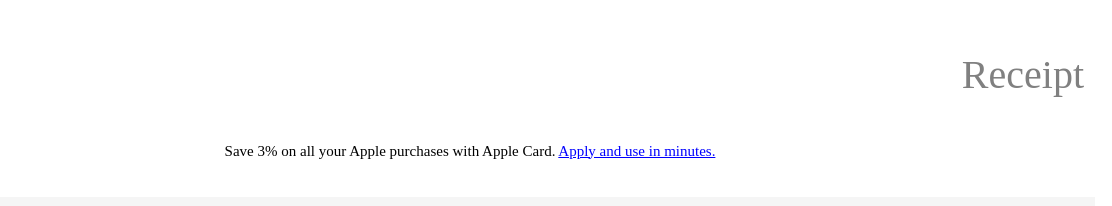
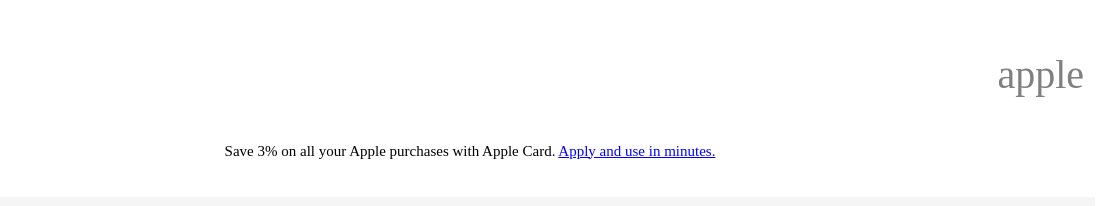
Before and after one commit to codingkeet/MarkeetSheffield-Portfolio-apple-transactionalemail-page, a plain HTML site: page index.html in a window 1280 px wide. Shown: the top 206 px of the page, 168-1280 px from the left. Drawn offline with Linux system fonts and the light colour scheme.

Commit message:
Update index.html

```diff
--- a/index.html
+++ b/index.html
@@ -132,7 +132,7 @@
                                 <table class="header-right" width="50%" align="right" cellspacing="0" cellpadding="0" border="0" style="padding: 10px 10px 0px 10px">
                                     <tr>
                                       <td>
-                                          <h1 align="right" style="color: grey; font-weight: 100;">Receipt</h1>
+                                          <h1 align="right" style="color: grey; font-weight: 100;">apple</h1>
                                       </td>
                                     </tr>
                                 </table>
```
